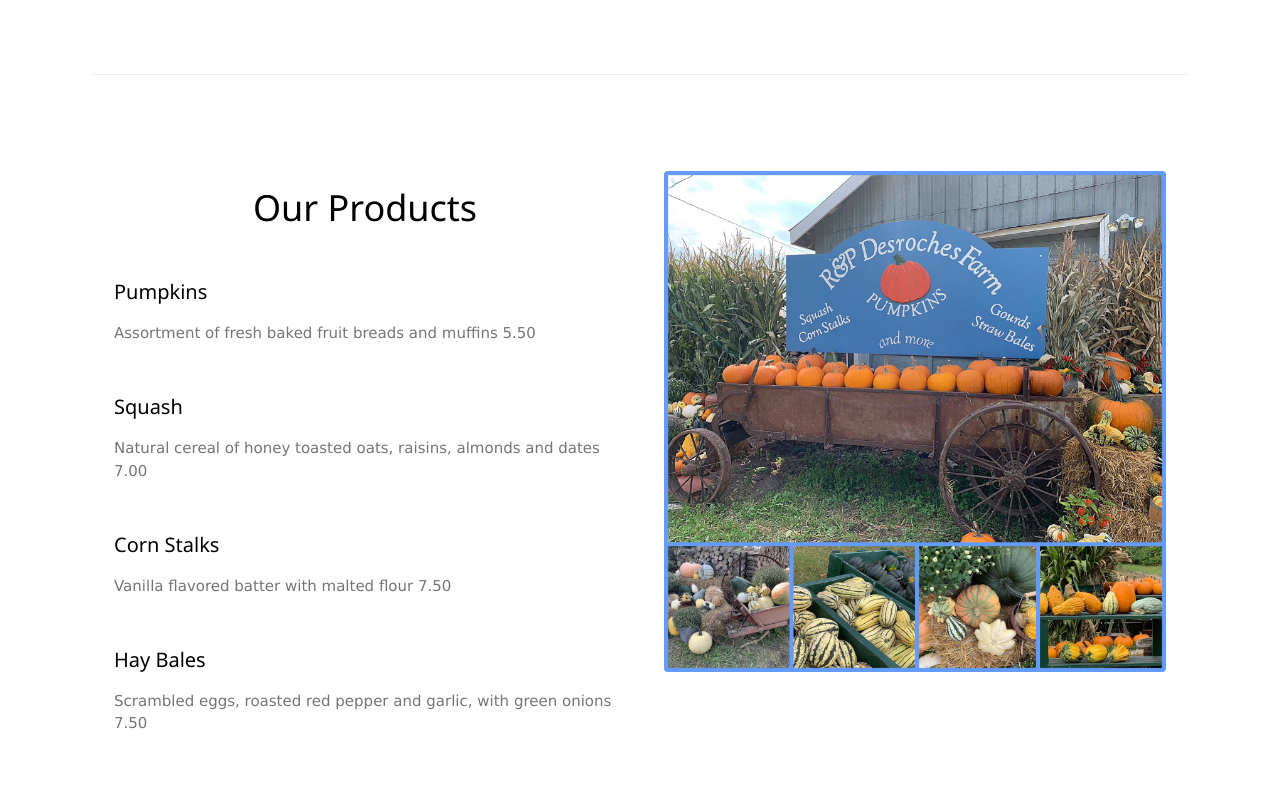
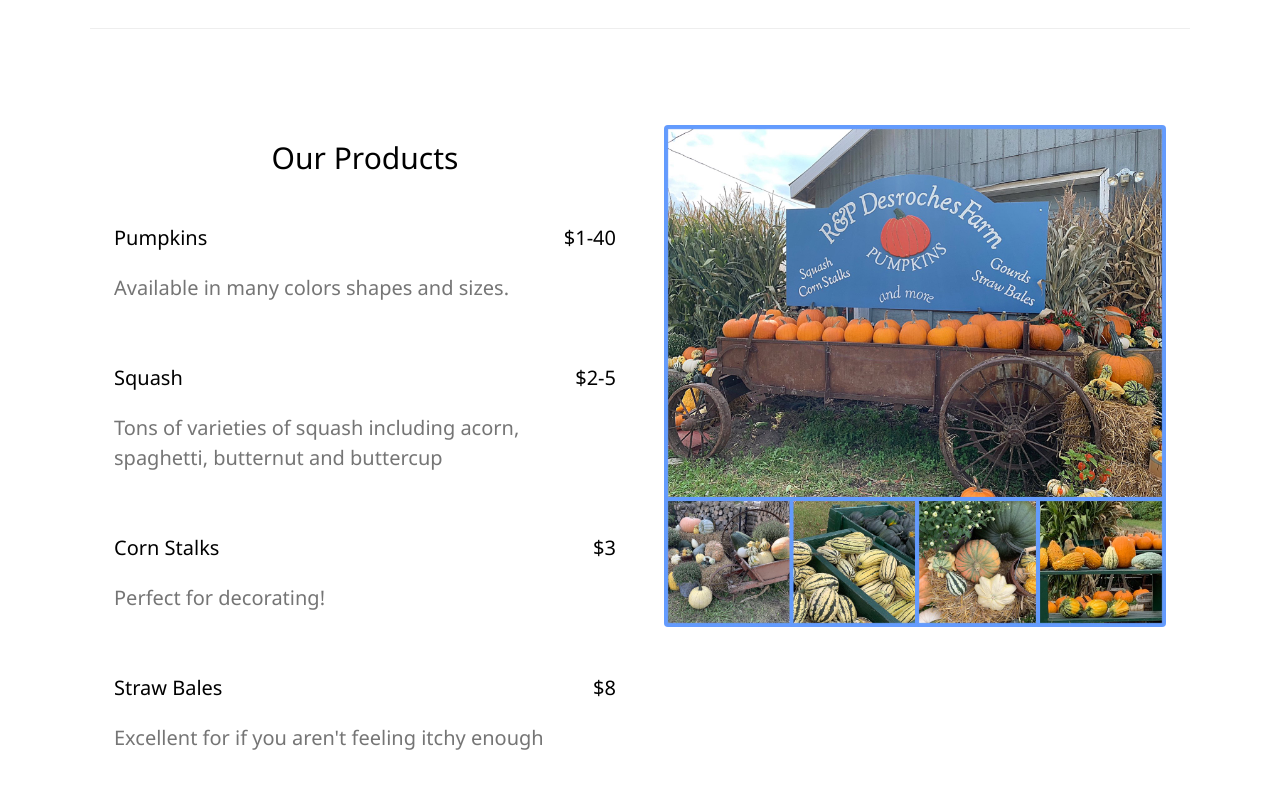
Before and after one commit to joelgrenier86/Farm, a plain HTML site: page index.html in a window 1280 px wide. Shown: the part 1420-2226 px from the top of the page. Drawn offline with Linux system fonts and the light colour scheme.

Commit message:
format text on main picture, add more relevant text examples.  format pricing and product descriptions. Fix old wording leftover from theme.

```diff
--- a/css/style.css
+++ b/css/style.css
@@ -242,6 +242,9 @@ hr{border:0;border-top:1px solid #eee;margin:20px 0}
 
 }
 
+.price-text{
+    float:right
+}
 .main-image{
     max-width: 100%;
     display:block;
--- a/index.html
+++ b/index.html
@@ -16,7 +16,7 @@
     <!-- Right-sided navbar links. Hide them on small screens -->
     <div class="w3-right w3-hide-small">
       <a href="#about" class="w3-bar-item w3-button">About</a>
-      <a href="#menu" class="w3-bar-item w3-button">Menu</a>
+      <a href="#menu" class="w3-bar-item w3-button">Products</a>
       <a href="#contact" class="w3-bar-item w3-button">Contact</a>
     </div>
   </div>
@@ -46,8 +46,7 @@
 
     <div class="w3-col m6 w3-padding-large">
       <h1 class="w3-center">About Us</h1><br>
-      <h5 class="w3-center w3-xlarge">A Tiny Autumn Tradition</h5>
-      <p class="w3-large">The Catering was founded in blabla by Mr. Smith in lorem ipsum dolor sit amet, consectetur adipiscing elit consectetur adipiscing elit, sed do eiusmod tempor incididunt ut labore et dolore magna aliqua. Ut enim ad minim veniam, quis nostrud exercitation ullamco laboris nisi ut aliquip ex ea commodo consequat. Duis aute iruredolor in reprehenderit in voluptate velit esse cillum dolore eu fugiat nulla pariatur.We only use <span class="w3-tag w3-light-grey">seasonal</span> ingredients.</p>    </div>
+      <p class="w3-large">Robert and Paige Desroches Farm was founded in 1492 by christopher columbus. Lorem ipsum dolor, sit amet consectetur adipisicing elit.We sell lots of <span class="w3-tag w3-text-orange">Orange</span> ingredients.</p>    </div>
   </div>
 
   <hr>
@@ -55,18 +54,21 @@
   <!-- Menu Section -->
   <div class="w3-row w3-padding-64" id="menu">
     <div class="w3-col l6 w3-padding-large">
-      <h1 class="w3-center">Our Products</h1><br>
-      <h4>Pumpkins</h4>
-      <p class="w3-text-grey">Assortment of fresh baked fruit breads and muffins 5.50</p><br>
+      <h2 class="w3-center">Our Products</h1><br>
+      <span><h4>Pumpkins</h4</span> <span class="price-text">$1-40</span>
+      <p class="w3-text-grey">Available in many colors shapes and sizes.</p><br>
 
-      <h4>Squash</h4>
-      <p class="w3-text-grey">Natural cereal of honey toasted oats, raisins, almonds and dates 7.00</p><br>
 
-      <h4>Corn Stalks</h4>
-      <p class="w3-text-grey">Vanilla flavored batter with malted flour 7.50</p><br>
+      <span><h4>Squash</h4</span> <span class="price-text">$2-5</span>
+      <p class="w3-text-grey">Tons of varieties of squash including acorn, spaghetti, butternut and buttercup</p><br>
 
-      <h4>Hay Bales</h4>
-      <p class="w3-text-grey">Scrambled eggs, roasted red pepper and garlic, with green onions 7.50</p><br>
+
+      <span><h4>Corn Stalks</h4</span> <span class="price-text">$3</span>
+      <p class="w3-text-grey">Perfect for decorating!</p><br>
+
+
+      <span><h4>Straw Bales</h4</span> <span class="price-text">$8</span>
+      <p class="w3-text-grey">Excellent for if you aren't feeling itchy enough</p><br>
     </div>
 
     <div class="w3-col l6 w3-padding-large">
@@ -81,7 +83,7 @@
     <h1>Contact</h1><br>
     <p>We encourage you to come to the farm and check us out!</p>
     <p class="w3-text-blue-grey w3-large"><b>Address here</b></p>
-    <p>You can also contact us by phone,maybe, or email catering@catering.com, or you can send us a message here:</p>
+    <p>You can also contact us by phone at 555-555-farm, by email at contact@desrochesfarm.ca, or you can send us a message here if we choose to develop this feature:</p>
     <form action="/action_page.php" target="_blank">
       <p><input class="w3-input w3-padding-16" type="text" placeholder="Name" required name="Name"></p>
       <p><input class="w3-input w3-padding-16" type="number" placeholder="How many people" required name="People"></p>
```
